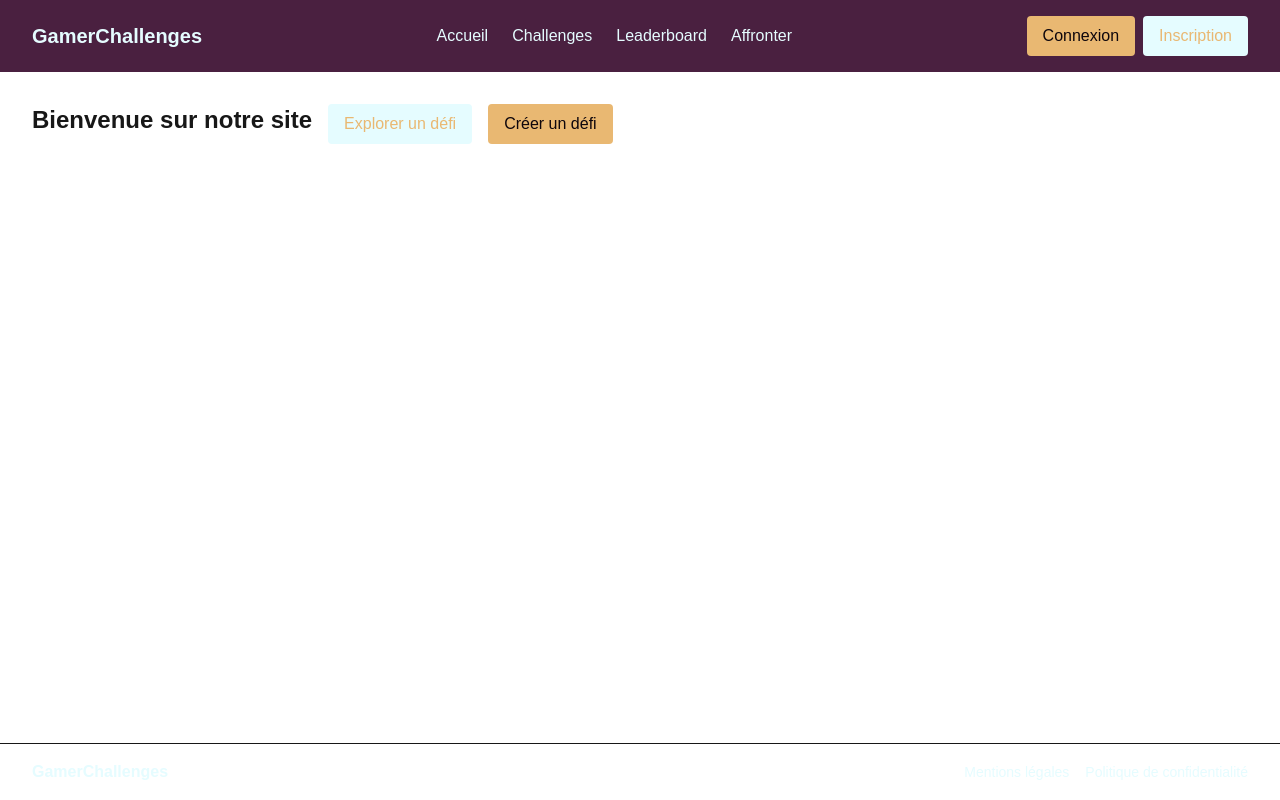
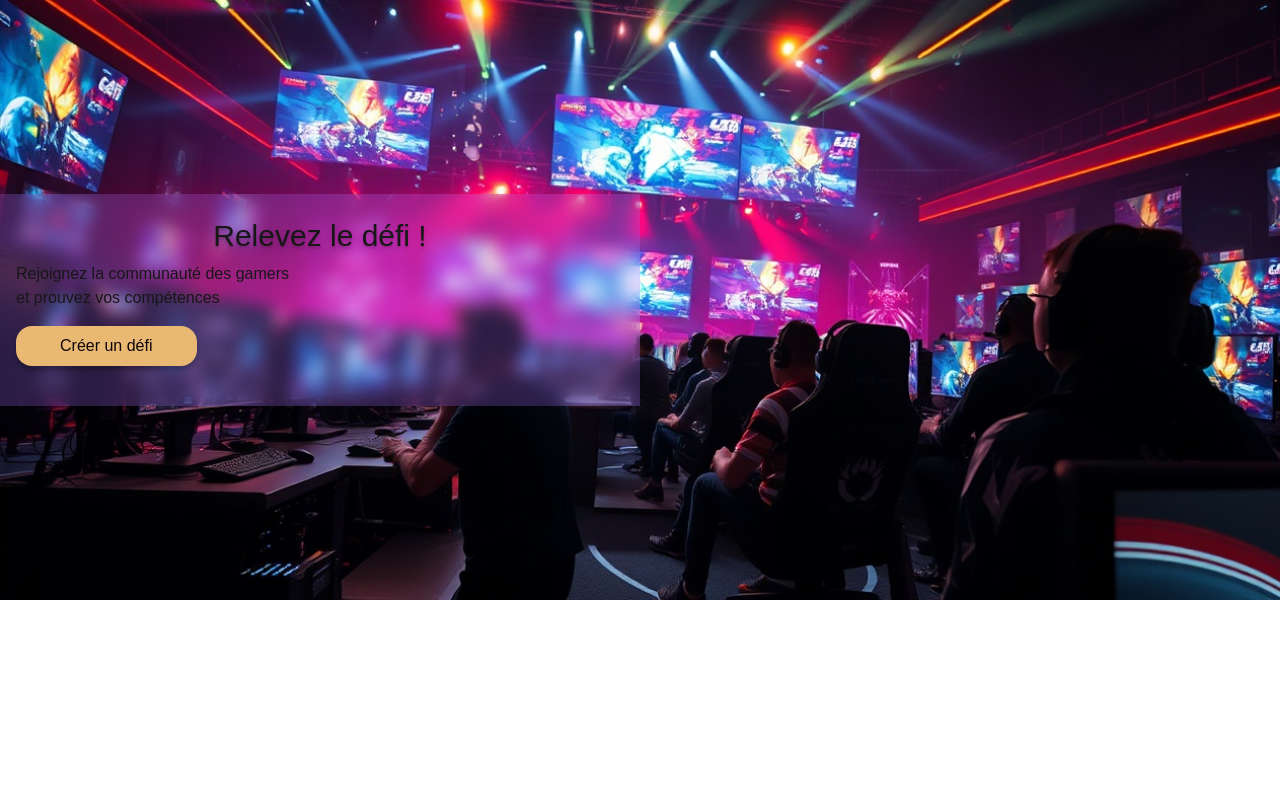
Before and after one commit to cedricrgt/questarena, a Next.js app in the folder frontend/: page / in a window 1280 px wide. Built offline with nearby package versions, Linux system fonts and the light colour scheme.

Commit message:
start thehome hero

```diff
--- a/frontend/src/app/components/button/button.tsx
+++ b/frontend/src/app/components/button/button.tsx
@@ -1,16 +1,23 @@
-'use client';
+"use client";
 
-import { useRouter } from 'next/navigation';
-import React from 'react';
+import { useRouter } from "next/navigation";
+import React from "react";
 
 type ButtonProps = {
   label: string;
   href?: string;
   onClick?: () => void;
-  variant?: 'primary' | 'cta' | 'white';
+  variant?: "primary" | "cta" | "white";
+  className?: string;
 };
 
-const Button = ({ label, href, onClick, variant = 'primary' }: ButtonProps) => {
+const Button = ({
+  label,
+  href,
+  onClick,
+  variant = "primary",
+  className,
+}: ButtonProps) => {
   const router = useRouter();
 
   const handleClick = () => {
@@ -25,13 +32,16 @@ const Button = ({ label, href, onClick, variant = 'primary' }: ButtonProps) => {
   `;
 
   const variants = {
-    primary: 'bg-secondary text-blanc hover:bg-secondary/90',
-    cta: 'bg-cta text-noir hover:bg-cta/90',
-    white: 'bg-blanc text-cta hover:bg-blanc/90',
+    primary: "bg-secondary text-blanc hover:bg-secondary/90",
+    cta: "bg-cta text-noir hover:bg-cta/90 p-[50px] shadow-[0px_4px_4px_rgba(0,0,0,0.25)]",
+    white: "bg-blanc text-cta hover:bg-blanc/90",
   };
 
   return (
-    <button className={`${baseStyle} ${variants[variant]}`} onClick={handleClick}>
+    <button
+      className={`${baseStyle} ${variants[variant]} ${className || ""}`}
+      onClick={handleClick}
+    >
       {label}
     </button>
   );
--- /dev/null
+++ b/frontend/src/app/components/hero/Hero.tsx
@@ -0,0 +1,22 @@
+import Button from "../button/button";
+
+const Hero = () => {
+  return (
+    <section className="w-full h-[75vh] bg-[url(/hero/hero.webp)] bg-no-repeat bg-cover bg-center md:bg-left grid grid-cols-1 md:grid-cols-2 items-center justify-center relative">
+      <div className="span-col-1 items-center justify-center w-4/5 md:w-full max-w-[90rem] mx-auto px-4 relative z-10 bg-secondary/25 backdrop-blur-sm py-6 ">
+        <h1 className="text-3xl text-center pb-2 text-shadow-lg">
+          Relevez le défi !
+        </h1>
+        <p className="flex wrap">Rejoignez la communauté des gamers</p>
+        <p>et prouvez vos compétences</p>
+        <Button
+          label="Créer un défi"
+          variant="cta"
+          className="rounded-2xl px-11 my-4"
+        />
+      </div>
+    </section>
+  );
+};
+
+export default Hero;
--- a/frontend/src/app/globals.css
+++ b/frontend/src/app/globals.css
@@ -3,12 +3,11 @@
 :root {
   --background: #ffffff;
   --foreground: #171717;
-  --primary: #4A2040;
-  --secondary: #A96FFF;
-  --cta: #E9B872;
-  --blanc: #E5FCFF;
-  --noir: #0E060C;
-
+  --primary: #4a2040;
+  --secondary: #a96fff;
+  --cta: #e9b872;
+  --blanc: #e5fcff;
+  --noir: #0e060c;
 }
 
 @theme inline {
--- a/frontend/src/app/layout.tsx
+++ b/frontend/src/app/layout.tsx
@@ -1,22 +1,18 @@
-import './globals.css';
-import type { ReactNode } from 'react';
-import Header from './components/header/header';
-import Footer from './components/footer/footer';
+import "./globals.css";
+import type { ReactNode } from "react";
+import Header from "./components/header/header";
+import Footer from "./components/footer/footer";
 
 export const metadata = {
-  title: 'Mon site',
-  description: 'Bienvenue sur mon site',
+  title: "Mon site",
+  description: "Bienvenue sur mon site",
 };
 
 export default function RootLayout({ children }: { children: ReactNode }) {
   return (
     <html lang="fr">
       <body className="min-h-screen flex flex-col">
-        <Header />
-        <main className="flex-grow container mx-auto p-4">
-          {children}
-        </main>
-        <Footer />
+        <main className="">{children}</main>
       </body>
     </html>
   );
--- a/frontend/src/app/page.tsx
+++ b/frontend/src/app/page.tsx
@@ -1,13 +1,6 @@
-import Button from './components/button/button';
+import Button from "./components/button/button";
+import Hero from "./components/hero/Hero";
 
 export default function Home() {
-  return (
-    <div className="flex p-4 space-x-4 space-around">
-      <h1 className="text-2xl font-bold mb-4 text-foreground">Bienvenue sur notre site</h1>
-      <div className="space-x-4">
-        <Button label="Explorer un défi" href="/explorer" variant="white" />
-        <Button label="Créer un défi" href="/creer" variant="cta" />
-      </div>
-    </div>
-  );
+  return <Hero />;
 }
```
Also changed, not shown: frontend/public/hero/hero.webp (added).
